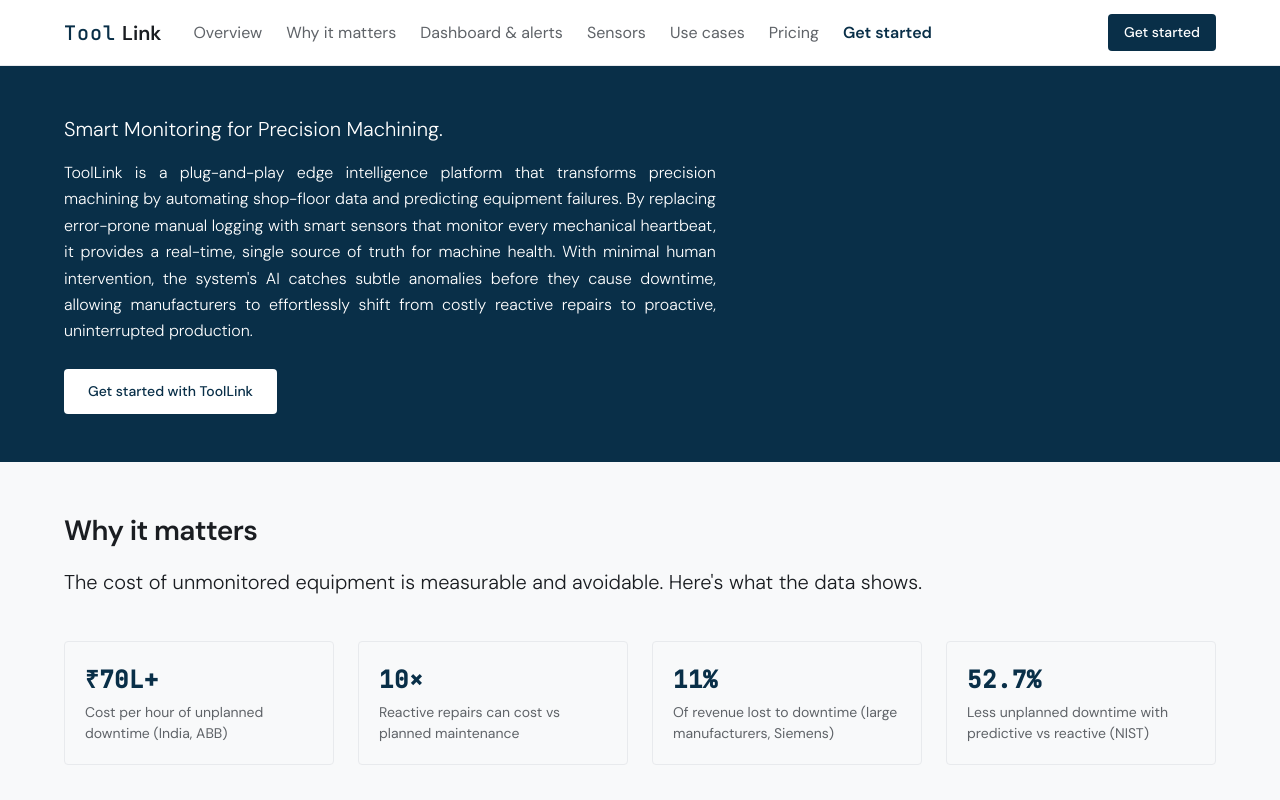
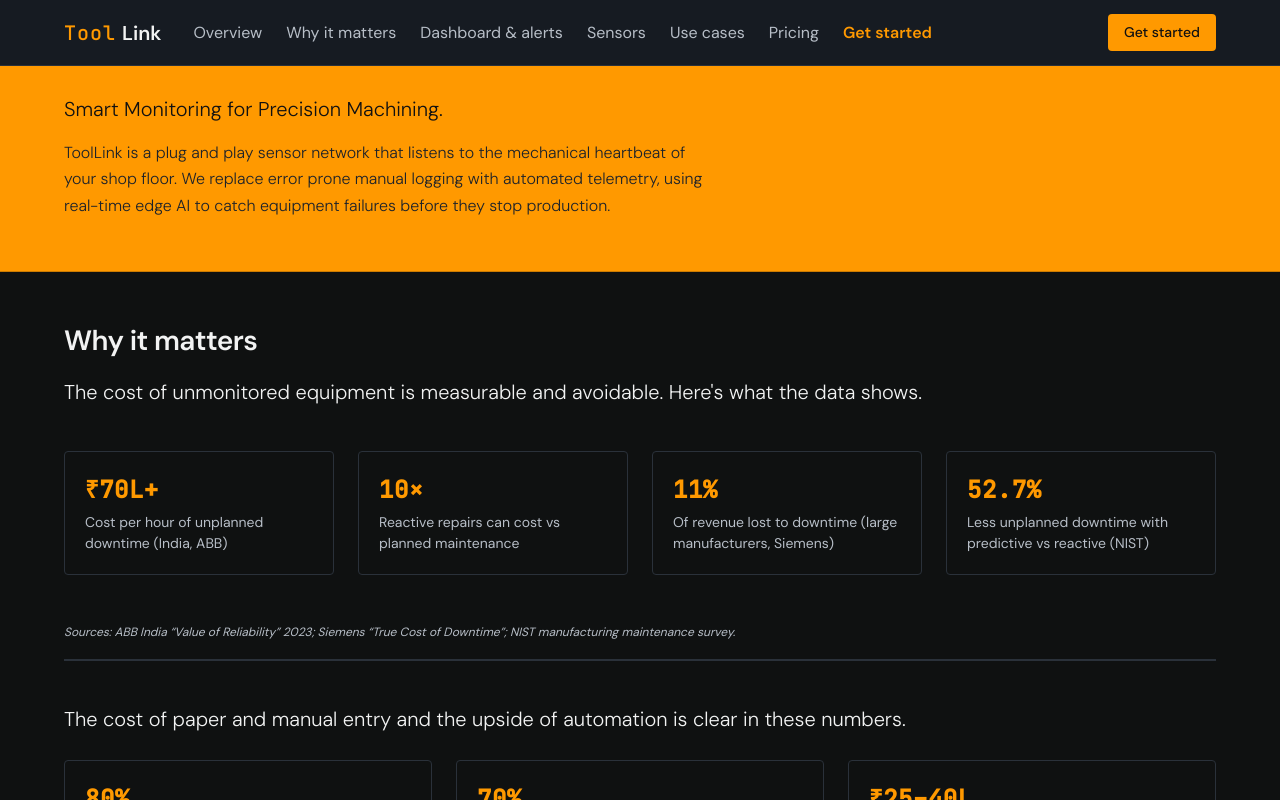
Before and after one commit to rushiKshirsagar/toolLink-website, a React (Vite) app: page / in a window 1280 px wide. Shown: the top 800 px of the page. Built offline with nearby package versions, Linux system fonts and the light colour scheme.

Commit message:
updated dark mode

```diff
--- a/src/App.css
+++ b/src/App.css
@@ -1,15 +1,15 @@
 /* ToolLink — Amazon-style product page */
 
 :root {
-  --bg: #f8f9fa;
-  --bg-card: #ffffff;
-  --bg-dark: #232f3e;
-  --border: #e8eaed;
-  --text: #1a1d21;
-  --text-muted: #5f6368;
-  --accent: #092f48;
-  --accent-hover: #0d3d5c;
-  --accent-dim: rgba(15, 76, 117, 0.1);
+  --bg: #0f1111;
+  --bg-card: #161b22;
+  --bg-dark: #0b0f14;
+  --border: #2a313a;
+  --text: #f2f3f3;
+  --text-muted: #b7bec7;
+  --accent: #ff9900;
+  --accent-hover: #ffad33;
+  --accent-dim: rgba(255, 153, 0, 0.16);
   --ff: 'DM Sans', system-ui, sans-serif;
   --ff-mono: 'JetBrains Mono', monospace;
   --space: 24px;
@@ -48,8 +48,8 @@
 }
 
 .navbar--scrolled {
-  background: var(--accent);
-  border-bottom-color: rgba(0, 0, 0, 0.1);
+  background: var(--bg-dark);
+  border-bottom-color: var(--border);
 }
 
 .navbar__inner {
@@ -136,7 +136,7 @@
 }
 
 .navbar--scrolled .navbar__link--active {
-  color: #fff;
+  color: var(--accent);
   font-weight: 999;
 }
 
@@ -145,7 +145,7 @@
   font-size: 14px;
   font-weight: 500;
   background: var(--accent);
-  color: #fff;
+  color: #111;
   border-radius: var(--radius);
   text-decoration: none;
   transition: background 0.2s ease, color 0.2s ease;
@@ -157,13 +157,13 @@
 }
 
 .navbar--scrolled .navbar__cta {
-  background: var(--bg-card);
-  color: var(--accent);
+  background: var(--accent);
+  color: #111;
 }
 
 .navbar--scrolled .navbar__cta:hover {
-  background: var(--bg-dark);
-  color: var(--accent);
+  background: var(--accent-hover);
+  color: #111;
 }
 
 .navbar__toggle {
@@ -193,8 +193,9 @@
 /* ----- Hero (full-width band) ----- */
 .hero {
   background: var(--accent);
-  color: #fff;
-  padding: var(--space-lg) 0;
+  border-bottom: 1px solid rgba(0, 0, 0, 0.2);
+  color: #111;
+  padding: 28px 0;
   scroll-margin-top: 0;
 }
 
@@ -210,13 +211,13 @@
   font-weight: 600;
   margin-bottom: 12px;
   letter-spacing: -0.02em;
-  color: #fff;
+  color: #111;
 }
 
 .hero__tagline {
   font-size: 1.25rem;
   line-height: 1.5;
-  color: #fff;
+  color: #111;
   max-width: 56ch;
   margin-bottom: 16px;
   font-weight: 300;
@@ -225,21 +226,11 @@
 .hero__body {
   font-size: 1rem;
   line-height: 1.65;
-  color: #fff;
+  color: #1e2329;
   max-width: 60ch;
   margin-bottom: 24px;
   font-weight: 300;
-  text-align: justify;
-}
-
-.hero__cta {
-  background: var(--bg-card) !important;
-  color: var(--accent) !important;
-}
-
-.hero__cta:hover {
-  background: var(--accent-hover) !important;
-  color: #fff !important;
+  /* text-align: justify; */
 }
 
 /* ----- Sections ----- */
@@ -570,7 +561,7 @@
 }
 
 .stat-chart__bar--global {
-  background: var(--border);
+  background: #56616f;
 }
 
 .stat-chart__bar--positive {
@@ -820,7 +811,6 @@
 /* ----- Get started ----- */
 .section--get-started {
   background: var(--bg);
-  border-top: 1px solid var(--border);
 }
 
 .get-started__inner {
@@ -893,7 +883,7 @@
   font-family: var(--ff);
   font-size: 14px;
   font-weight: 500;
-  color: #fff;
+  color: #111;
   background: var(--accent);
   border: none;
   border-radius: var(--radius);
@@ -904,12 +894,12 @@
 
 .btn:hover {
   background: var(--accent-hover);
-  color: #fff;
+  color: #111;
 }
 
 .btn--primary {
   background: var(--accent);
-  color: #fff;
+  color: #111;
 }
 
 .btn--large {
@@ -925,14 +915,15 @@
 
 .btn--secondary:hover {
   background: var(--accent-dim);
-  color: var(--accent);
+  color: var(--accent-hover);
 }
 
 /* ----- Footer ----- */
 .footer {
-  background: var(--accent);
-  color: #fff;
+  background: var(--bg-dark);
+  color: var(--text);
   padding: var(--space-lg) 0 var(--space);
+  border-top: 1px solid var(--border);
 }
 
 .footer__inner {
@@ -942,7 +933,7 @@
 }
 
 .footer__top {
-  border-bottom: 1px solid rgba(255, 255, 255, 0.12);
+  border-bottom: 1px solid var(--border);
 }
 
 .footer__brand {
@@ -967,7 +958,7 @@
   font-weight: 600;
   letter-spacing: 0.08em;
   text-transform: uppercase;
-  color: #fff;
+  color: var(--text);
   margin-bottom: 12px;
 }
 
@@ -982,15 +973,15 @@
 }
 
 .footer__list a {
-  color: #fff;
+  color: var(--text-muted);
   text-decoration: none;
   font-size: 0.9375rem;
   transition: color var(--transition);
 }
 
 .footer__list a:hover {
-  color: #fff;
-  opacity: 0.9;
+  color: var(--accent);
+  opacity: 1;
 }
 
 .footer__bottom {
@@ -999,15 +990,13 @@
 
 .footer__copy {
   font-size: 0.8125rem;
-  color: #fff;
+  color: var(--text-muted);
   margin: 0;
 }
 
 /* ----- Pricing ----- */
 .section--pricing {
-  background: var(--bg-card);
-  border-top: 1px solid var(--border);
-  border-bottom: 1px solid var(--border);
+  background: var(--bg);
 }
 
 .pricing {
--- a/src/components/Hero.jsx
+++ b/src/components/Hero.jsx
@@ -1,8 +1,4 @@
 export function Hero() {
-  const scrollToGetStarted = (e) => {
-    e.preventDefault();
-    document.getElementById('get-started')?.scrollIntoView({ behavior: 'smooth' });
-  };
   return (
     <section id="hero" className="hero section--in-view" data-section>
       <div className="hero__inner">
@@ -11,10 +7,8 @@ export function Hero() {
           Smart Monitoring for Precision Machining.
         </p>
         <p className="hero__body">
-        ToolLink is a plug-and-play edge intelligence platform that transforms precision machining by automating shop-floor data and predicting equipment failures. By replacing error-prone manual logging with smart sensors that monitor every mechanical heartbeat, it provides a real-time, single source of truth for machine health. With minimal human intervention, the system's AI catches subtle anomalies before they cause downtime, allowing manufacturers to effortlessly shift from costly reactive repairs to proactive, uninterrupted production.        </p>
-        <a href="#get-started" className="btn btn--primary hero__cta" onClick={scrollToGetStarted}>
-          Get started with ToolLink
-        </a>
+        ToolLink is a plug and play sensor network that listens to the mechanical heartbeat of your shop floor. We replace error prone manual logging with automated telemetry, using real-time edge AI to catch equipment failures before they stop production.
+        </p>
       </div>
     </section>
   );
--- a/src/index.css
+++ b/src/index.css
@@ -12,8 +12,8 @@ body {
   font-family: 'DM Sans', system-ui, sans-serif;
   font-size: 16px;
   line-height: 1.5;
-  color: #1a1d21;
-  background: #f8f9fa;
+  color: #f2f3f3;
+  background: #0f1111;
   min-height: 100vh;
   -webkit-font-smoothing: antialiased;
 }
```
Also changed, not shown: 1 other file (tests, documents, lock files or other folders).
